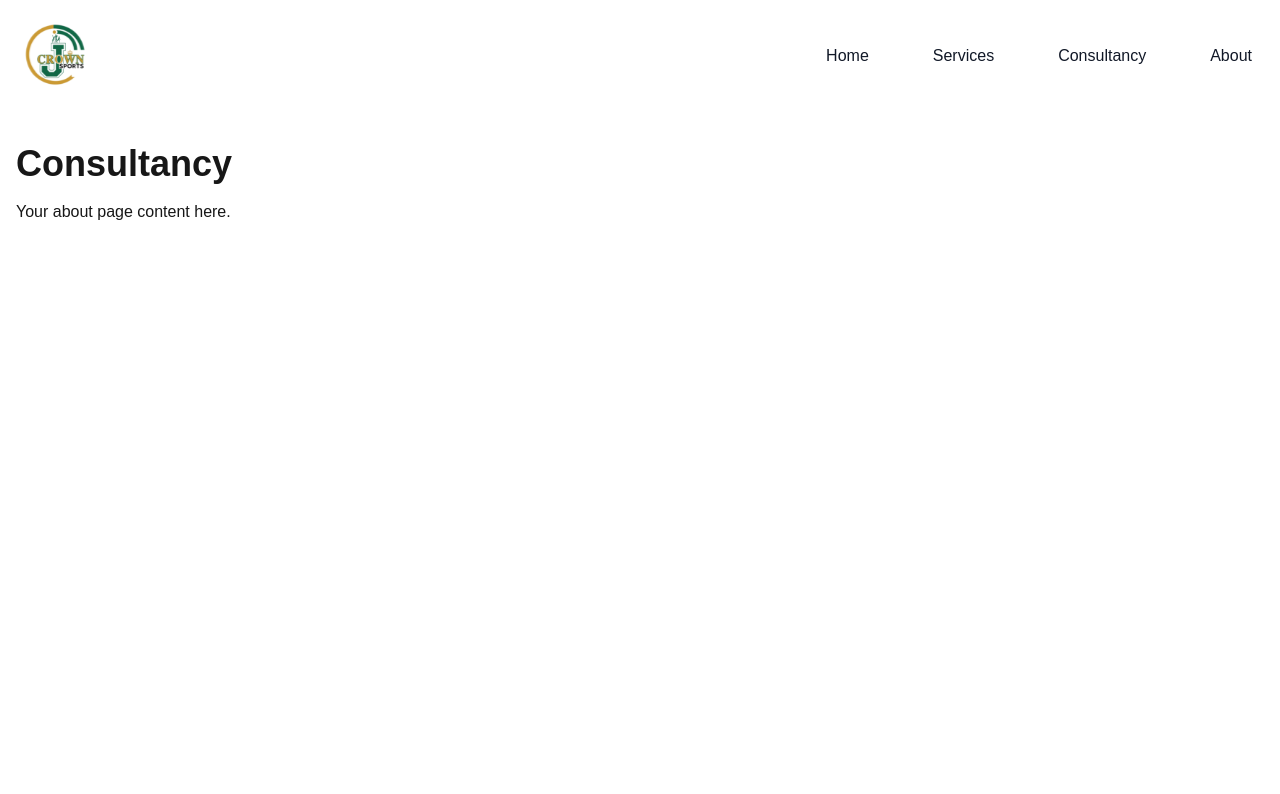
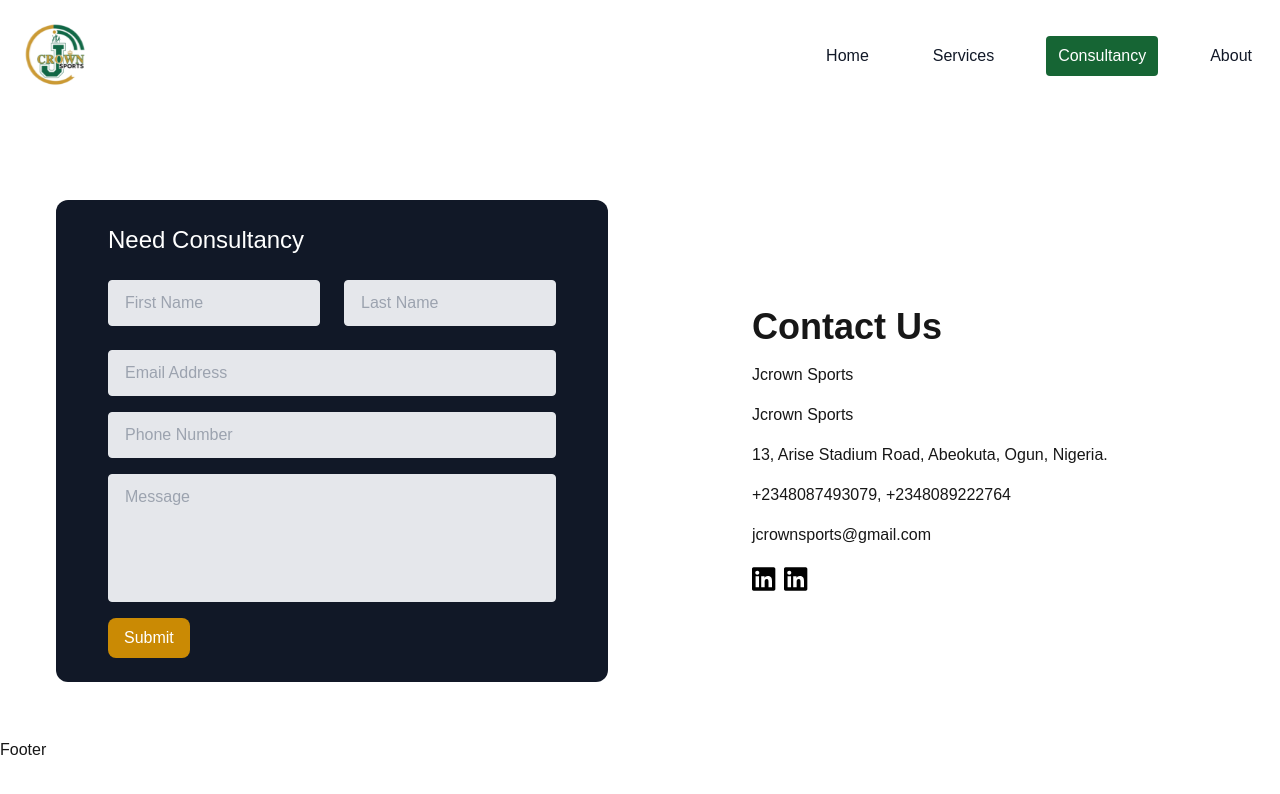
Before and after one commit to MosesAweda/Jcrown, a Next.js app: page /consultancy in a window 1280 px wide. Shown: the top 794 px of the page. Built offline with nearby package versions, Linux system fonts and the light colour scheme.

Commit message:
Coinsultancy

```diff
--- /dev/null
+++ b/app/components/Footer.tsx
@@ -0,0 +1,14 @@
+'use client';
+
+import { useState } from 'react';
+import Link from 'next/link';
+
+
+export default function Footer() {
+
+  return (
+<div>
+    Footer
+</div>
+  );
+}
--- a/app/components/Navigation.tsx
+++ b/app/components/Navigation.tsx
@@ -85,8 +85,8 @@
             <li>
               <Link
                 href="/services"
-                className={getLinkClassName('/Services')}
-                aria-current={isActive('/Services') ? 'page' : undefined}
+                className={getLinkClassName('/services')}
+                aria-current={isActive('/services') ? 'page' : undefined}
                 onClick={closeMenu}
               >
                 Services
@@ -95,8 +95,8 @@
             <li>
               <Link
                 href="/consultancy"
-                className={getLinkClassName('/Consultancy')}
-                aria-current={isActive('/Consultancy') ? 'page' : undefined}
+                className={getLinkClassName('/consultancy')}
+                aria-current={isActive('/consultancy') ? 'page' : undefined}
                 onClick={closeMenu}
               >
                 Consultancy
@@ -105,8 +105,8 @@
             <li>
               <Link
                 href="/about"
-                className={getLinkClassName('/About')}
-                aria-current={isActive('/About') ? 'page' : undefined}
+                className={getLinkClassName('/about')}
+                aria-current={isActive('/about') ? 'page' : undefined}
                 onClick={closeMenu}
               >
                 About
--- a/app/consultancy/page.tsx
+++ b/app/consultancy/page.tsx
@@ -1,8 +1,86 @@
+
 export default function Services() {
-    return (
-      <main className="container mx-auto px-4 py-8">
-        <h1 className="text-4xl font-bold">Consultancy</h1>
-        <p className="mt-4">Your about page content here.</p>
-      </main>
-    )
-  }
+
+
+  return (
+    <main className="container mx-auto px-4 py-8">
+      <div className="sm:grid grid-cols-2 gap-4 mx-4 mt-8">
+        <div className=" p-6  ">
+        <div className="bg-gray-900 p-6 rounded-xl">
+          <div className="max-w-md   mx-auto">
+            <div className="text-white text-2xl mb-6">Need Consultancy</div>
+            <form className="w-full">
+              <div className="flex flex-wrap -mx-3 mb-6">
+                <div className="w-full md:w-1/2 px-3">
+                  <input
+                    className="appearance-none block dark:focus:bg-gray-600 dark:bg-gray-700 dark:text-gray-300 dark:border-none w-full bg-gray-200 text-gray-700 border border-gray-200 rounded py-3 px-4 leading-tight focus:outline-none focus:bg-white focus:border-gray-500"
+                    id="grid-first-name"
+                    type="text"
+                    placeholder="First Name"
+                  />
+                </div>
+                <div className="w-full md:w-1/2 px-3">
+                  <input
+                    className="appearance-none block w-full dark:focus:bg-gray-600 dark:bg-gray-700 dark:text-gray-300 dark:border-none bg-gray-200 text-gray-700 border border-gray-200 rounded py-3 px-4 leading-tight focus:outline-none focus:bg-white focus:border-gray-500"
+                    id="grid-last-name"
+                    type="text"
+                    placeholder="Last Name"
+                  />
+                </div>
+              </div>
+              <div className="flex flex-wrap -mx-3 mb-4">
+                <div className="w-full px-3">
+                  <input
+                    className="appearance-none block w-full bg-gray-200 text-gray-700 dark:focus:bg-gray-600 dark:bg-gray-700 dark:text-gray-300 dark:border-none border border-gray-200 rounded py-3 px-4 leading-tight focus:outline-none focus:bg-white focus:border-gray-500"
+                    id="grid-email"
+                    type="email"
+                    placeholder="Email Address"
+                  />
+                </div>
+              </div>
+              <div className="flex flex-wrap -mx-3 mb-4">
+                <div className="w-full px-3">
+                  <input
+                    className="appearance-none block w-full bg-gray-200 text-gray-700 dark:focus:bg-gray-600 dark:bg-gray-700 dark:text-gray-300 dark:border-none border border-gray-200 rounded py-3 px-4 leading-tight focus:outline-none focus:bg-white focus:border-gray-500"
+                    id="grid-phone"
+                    type="tel"
+                    placeholder="Phone Number"
+                  />
+                </div>
+              </div>
+              <div className="flex flex-wrap -mx-3 mb-4">
+                <div className="w-full px-3">
+                  <textarea
+                    className="appearance-none block w-full bg-gray-200 dark:focus:bg-gray-600 dark:bg-gray-700 dark:text-gray-300 dark:border-none text-gray-700 border border-gray-200 rounded py-3 px-4 leading-tight focus:outline-none focus:bg-white focus:border-gray-500 resize-none h-32"
+                    id="grid-message"
+                    placeholder="Message"
+                  />
+                </div>
+              </div>
+              <div>
+                <button className="bg-yellow-600 hover:bg-yellow-700 text-white dark:text-gray-300 py-2 px-4 rounded-lg">
+                  Submit
+                </button>
+              </div>
+            </form>
+          </div>
+          </div>
+        </div>
+        <div className="flex flex-col sm:ml-20 justify-center p-6">
+          <h1 className="text-4xl font-bold mt-4">Contact Us</h1>
+          <p className="mt-4">Jcrown Sports </p>
+          <p className="mt-4">Jcrown Sports </p>
+           <p className="mt-4">  13, Arise Stadium Road, Abeokuta,
+        Ogun, Nigeria.</p>
+
+<p className="mt-4"> +2348087493079, +2348089222764</p>
+<p className="mt-4">  jcrownsports@gmail.com</p>
+<div className="flex mt-5 items-center gap-2">
+     <img src="/linkedin.svg" alt="linkedIn" className="w-6 h-6" />
+     <img src="/linkedin.svg" alt="linkedIn" className="w-6 h-6" />
+    </div>
+        </div>
+      </div>
+    </main>
+  )
+}
--- a/app/layout.tsx
+++ b/app/layout.tsx
@@ -1,6 +1,7 @@
 import type { Metadata } from "next";
 import { Geist, Geist_Mono } from "next/font/google";
 import "./globals.css";
+import Footer from './components/Footer'
 import Navigation from './components/Navigation'
 
 const geistSans = Geist({
@@ -30,6 +31,7 @@
       >
          <Navigation />
         {children}
+        <Footer />
       </body>
     </html>
   );
--- a/app/page.tsx
+++ b/app/page.tsx
@@ -14,8 +14,8 @@
             </div>
             </div>
 
-          <div>
-            <img src="/frame10.png"   />
+          <div className="bg-transparent p-4 ">
+            <img src="/frame10.png"   className="rounded-3xl" />
           </div>
      </div>
 
```
Also changed, not shown: package.json (+5 -4 lines), public/linkedIn.svg (added), 1 other file (tests, documents, lock files or other folders).
